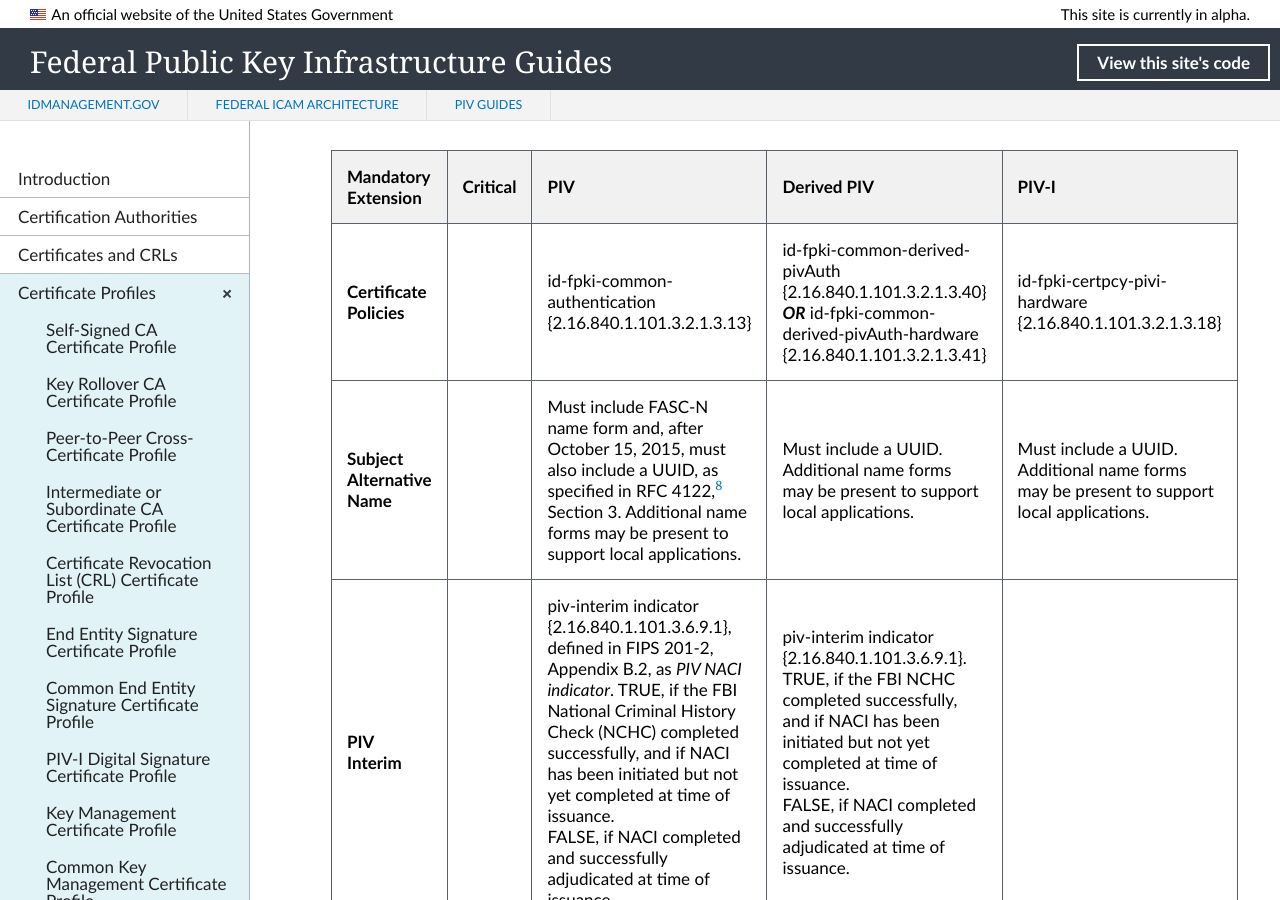
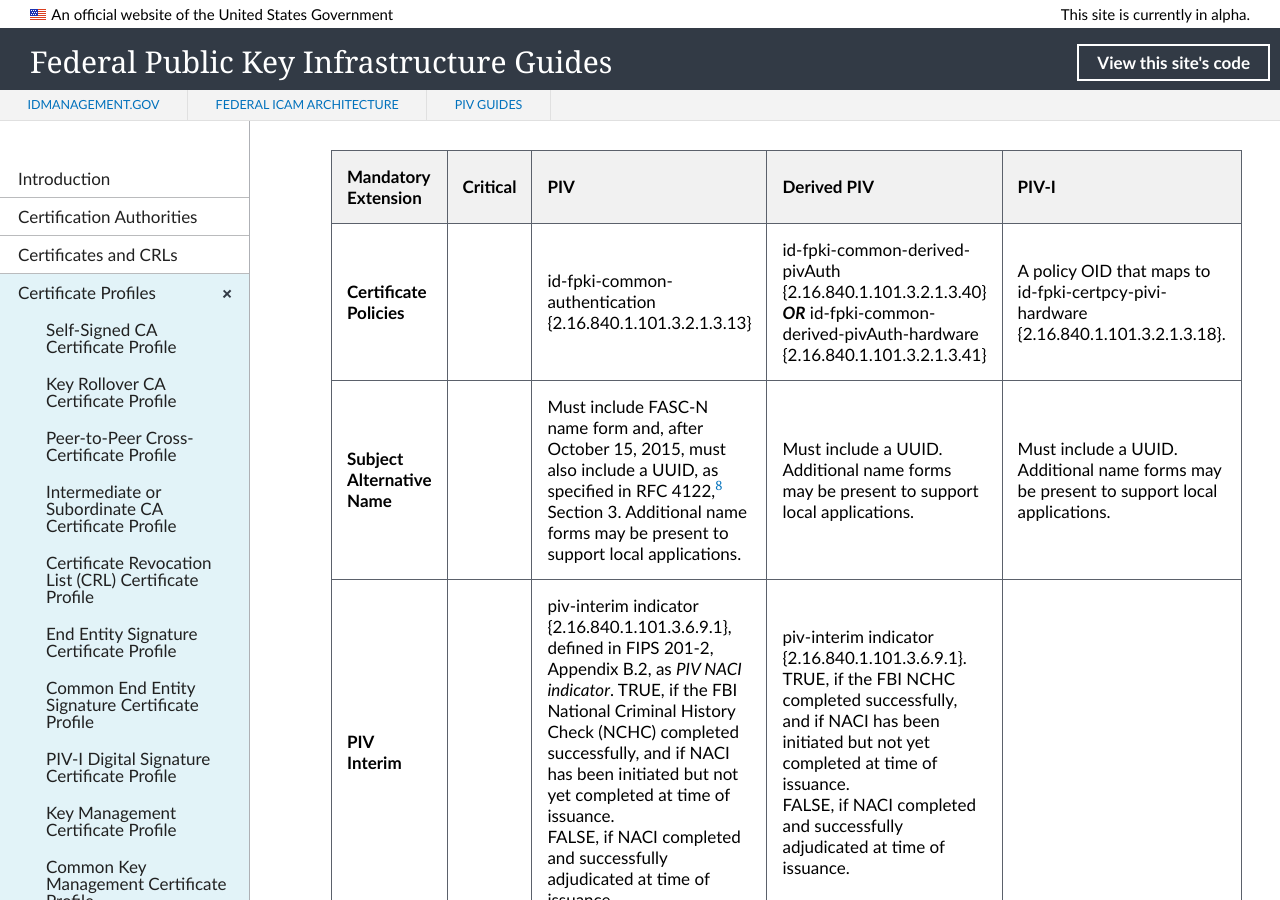
Before and after one commit to GSA/fpki-guides, a Jekyll site: the page built from _profiles/23_all_piv_auth.md, in a window 1280 px wide and 900 px high, scrolled down 2455 px. Built offline with Jekyll 4.4.1, drawn with Linux system fonts in a browser that asks for light colours; nearby versions of some CDN libraries; library files that are not in the unit come from our copies.

Commit message:
Update 23_all_piv_auth.md
Content change to Cert Policies

```diff
--- a/_profiles/23_all_piv_auth.md
+++ b/_profiles/23_all_piv_auth.md
@@ -52,7 +52,7 @@
 
 | **Mandatory<br>Extension**  | **Critical** | **PIV** | **Derived PIV**  |  **PIV-I** |
 | :-------- | :------ | :----- | :-----  | :-----     |
-| **Certificate Policies**   |  | id-fpki-common-authentication {2.16.840.1.101.3.2.1.3.13}  |  id-fpki-common-derived-pivAuth {2.16.840.1.101.3.2.1.3.40}<br>_**OR**_ id-fpki-common-derived-pivAuth-hardware {2.16.840.1.101.3.2.1.3.41}  | id-fpki-certpcy-pivi-hardware {2.16.840.1.101.3.2.1.3.18}   |
+| **Certificate Policies**   |  | id-fpki-common-authentication {2.16.840.1.101.3.2.1.3.13}  |  id-fpki-common-derived-pivAuth {2.16.840.1.101.3.2.1.3.40}<br>_**OR**_ id-fpki-common-derived-pivAuth-hardware {2.16.840.1.101.3.2.1.3.41}  | A policy OID that maps to id-fpki-certpcy-pivi-hardware {2.16.840.1.101.3.2.1.3.18}.   |
 | **Subject Alternative Name**   |  | Must include FASC-N name form and, after October 15, 2015, must also include a UUID, as specified in RFC 4122,<sup>[8](#8)</sup> Section 3. Additional name forms may be present to support local applications.  | Must include a UUID. Additional name forms may be present to support local applications.  | Must include a UUID. Additional name forms may be present to support local applications.  |
 | **PIV Interim**   |  | piv-interim indicator {2.16.840.1.101.3.6.9.1}, defined in FIPS 201-2, Appendix B.2, as _PIV NACI indicator_. TRUE, if the FBI National Criminal History Check (NCHC) completed successfully, and if NACI has been initiated but not yet completed at time of issuance.<br>FALSE, if NACI completed and successfully adjudicated at time of issuance. | piv-interim indicator {2.16.840.1.101.3.6.9.1}. TRUE, if the FBI NCHC completed successfully, and if NACI has been initiated but not yet completed at time of issuance.<br>FALSE, if NACI completed and successfully adjudicated at time of issuance.  |   |
 
```
